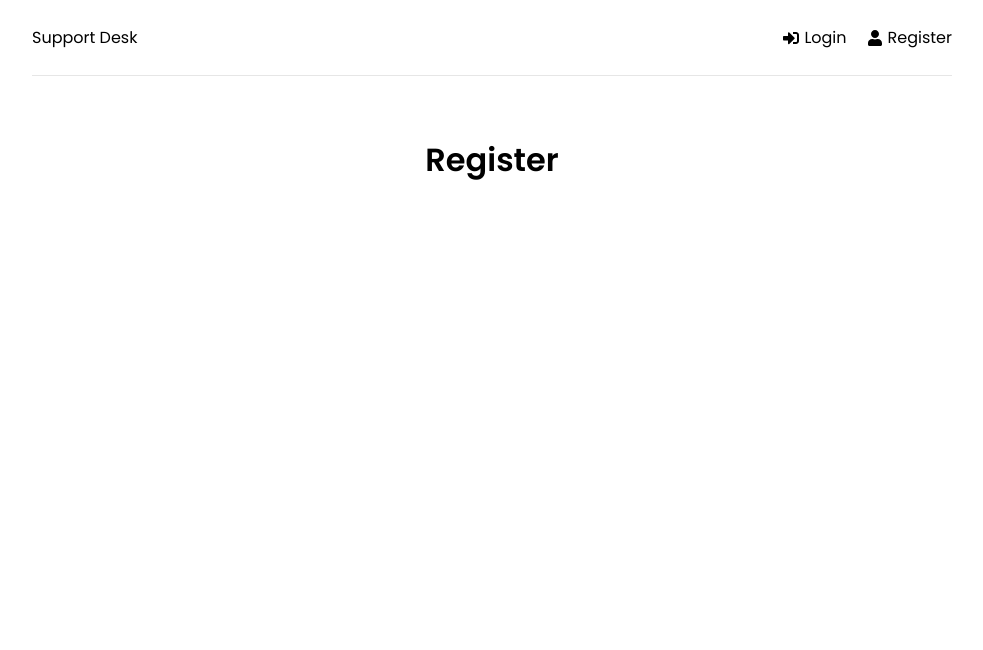
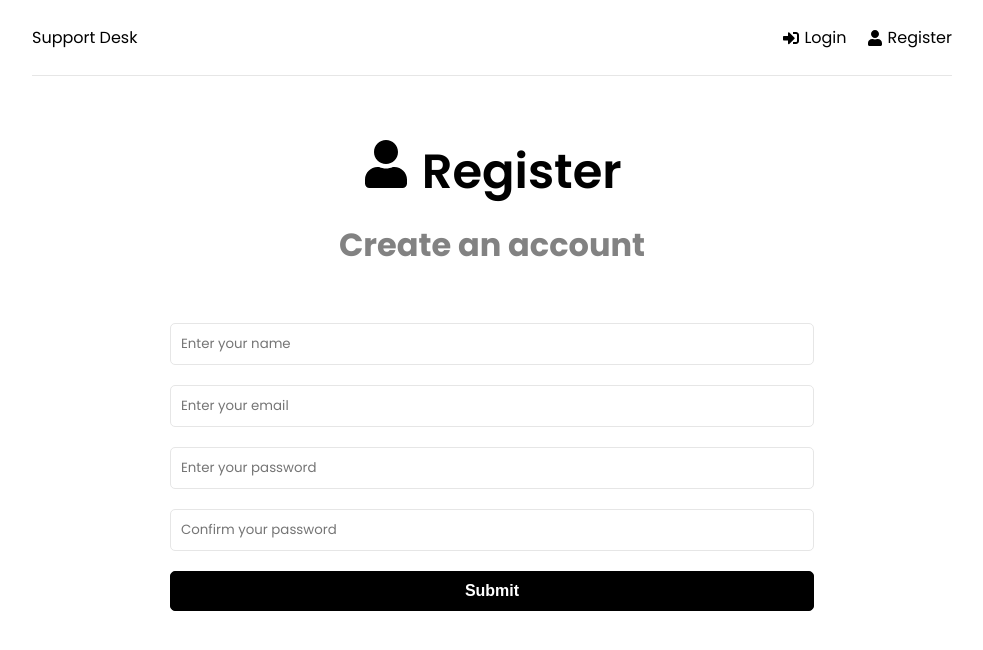
Before and after one commit to Dimterion/Support-desk, a React (Create React App) app in the folder frontend/: page /register in a window 1280 px wide. Shown: the top 650 px of the page, without its empty margins (148-1131 px from the left). Built offline with nearby package versions, Linux system fonts and the light colour scheme.

Commit message:
Added Home, Login and Register pages.

```diff
--- a/frontend/src/App.js
+++ b/frontend/src/App.js
@@ -1,4 +1,6 @@
 import { BrowserRouter as Router, Routes, Route } from 'react-router-dom'
+import { ToastContainer } from 'react-toastify'
+import 'react-toastify/dist/ReactToastify.css'
 import Header from './components/Header'
 import Home from './pages/Home'
 import Login from './pages/Login'
@@ -17,6 +19,7 @@
           </Routes>
         </div>
       </Router>
+      <ToastContainer />
     </>
   );
 }
--- a/frontend/src/pages/Home.jsx
+++ b/frontend/src/pages/Home.jsx
@@ -1,8 +1,22 @@
+import { Link } from 'react-router-dom'
+import { FaQuestionCircle, FaTicketAlt } from 'react-icons/fa'
+
 function Home() {
   return (
-    <div>
-      <h1>Home</h1>
-    </div>
+    <>
+      <section className='heading'>
+        <h1>What do you need help with?</h1>
+        <p>Please choose from the options below</p>
+      </section>
+
+      <Link to='/new-ticket' className='btn btn-reverse btn-block'>
+        <FaQuestionCircle /> Create a new ticket
+      </Link>
+
+      <Link to='/tickets' className='btn btn-block'>
+        <FaTicketAlt /> View my tickets
+      </Link>
+    </>
   )
 }
 
--- a/frontend/src/pages/Login.jsx
+++ b/frontend/src/pages/Login.jsx
@@ -1,8 +1,51 @@
+import { useState } from 'react'
+import { toast } from 'react-toastify'
+import { FaSignInAlt } from 'react-icons/fa'
+
 function Login() {
+  const [formData, setFormData] = useState({
+    email: '',
+    password: '',
+  })
+
+  const { email, password } = formData
+
+  const onChange = (e) => {
+    setFormData((prevState) => ({
+      ...prevState,
+      [e.target.name]: e.target.value,
+    }))
+  }
+
+  const onSubmit = (e) => {
+    e.preventDefault()
+  }
+
   return (
-    <div>
-      <h1>Login</h1>
-    </div>
+    <>
+      <section className='heading'>
+        <h1>
+          <FaSignInAlt /> Login
+        </h1>
+        <p>Please log in to get support</p>
+      </section>
+
+      <section className='form'>
+        <form onSubmit={onSubmit}>
+          <div className='form-group'>
+            <input type='email' className='form-control' id='email' name='email' value={email} onChange={onChange} placeholder='Enter your email' required />
+          </div>
+          <div className='form-group'>
+            <input type='password' className='form-control' id='password' name='password' value={password} onChange={onChange} placeholder='Enter your password' required />
+          </div>
+          <div className='form-group'>
+            <button className='btn btn-block'>
+              Submit
+            </button>
+          </div>
+        </form>
+      </section>
+    </>
   )
 }
 
--- a/frontend/src/pages/Register.jsx
+++ b/frontend/src/pages/Register.jsx
@@ -1,8 +1,63 @@
+import { useState } from 'react'
+import { toast } from 'react-toastify'
+import { FaUser } from 'react-icons/fa'
+
 function Register() {
+  const [formData, setFormData] = useState({
+    name: '',
+    email: '',
+    password: '',
+    password2: ''
+  })
+
+  const {name, email, password, password2} = formData
+
+  const onChange = (e) => {
+    setFormData((prevState) => ({
+      ...prevState,
+      [e.target.name]: e.target.value,
+    }))
+  }
+
+  const onSubmit = (e) => {
+    e.preventDefault()
+
+    if(password !== password2) {
+      toast.error('Passwords do not match')
+    }
+  }
+
   return (
-    <div>
-      <h1>Register</h1>
-    </div>
+    <>
+      <section className='heading'>
+        <h1>
+          <FaUser /> Register
+        </h1>
+        <p>Create an account</p>
+      </section>
+
+      <section className='form'>
+        <form onSubmit={onSubmit}>
+          <div className='form-group'>
+            <input type='text' className='form-control' id='name' name='name' value={name} onChange={onChange} placeholder='Enter your name' required />
+          </div>
+          <div className='form-group'>
+            <input type='email' className='form-control' id='email' name='email' value={email} onChange={onChange} placeholder='Enter your email' required />
+          </div>
+          <div className='form-group'>
+            <input type='password' className='form-control' id='password' name='password' value={password} onChange={onChange} placeholder='Enter your password' required />
+          </div>
+          <div className='form-group'>
+            <input type='password' className='form-control' id='password2' name='password2' value={password2} onChange={onChange} placeholder='Confirm your password' required />
+          </div>
+          <div className='form-group'>
+            <button className='btn btn-block'>
+              Submit
+            </button>
+          </div>
+        </form>
+      </section>
+    </>
   )
 }
 
```
